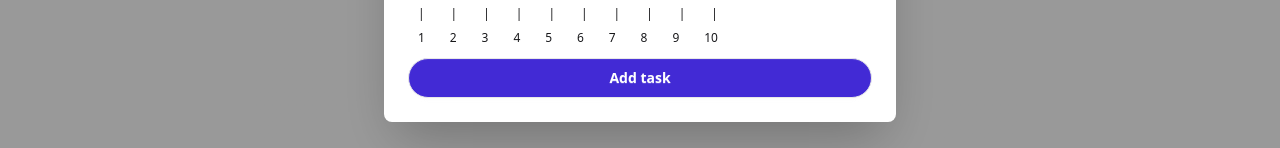
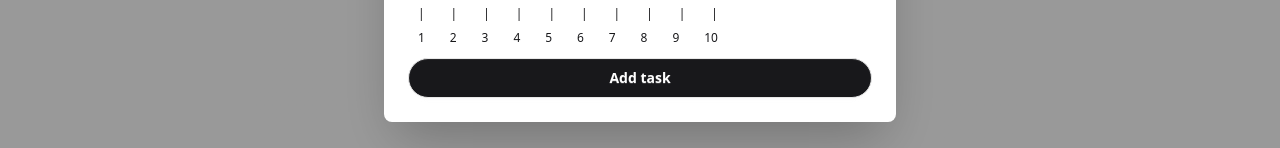
Before and after one commit to Margo-Katsan/todo-app, a Next.js app in the folder frontend/: page / in a window 1280 px wide. Both pictures are taken after typing "Sample" into the empty fields and a click on the button "Add new task". Shown: the part 441-589 px from the top of the page. Built offline with nearby package versions, Linux system fonts and the light colour scheme; no server answers.

Commit message:
Update bg in btn add task in form

```diff
--- a/frontend/src/components/AddTaskForm.tsx
+++ b/frontend/src/components/AddTaskForm.tsx
@@ -50,7 +50,7 @@ const AddTaskForm = () => {
         <FormContent />
 
         <button
-          className="btn bg-primary text-base-100 w-full rounded-[22px]"
+          className="btn bg-base-content text-base-100 w-full rounded-[22px]"
           type="submit"
         >
           Add task
```
